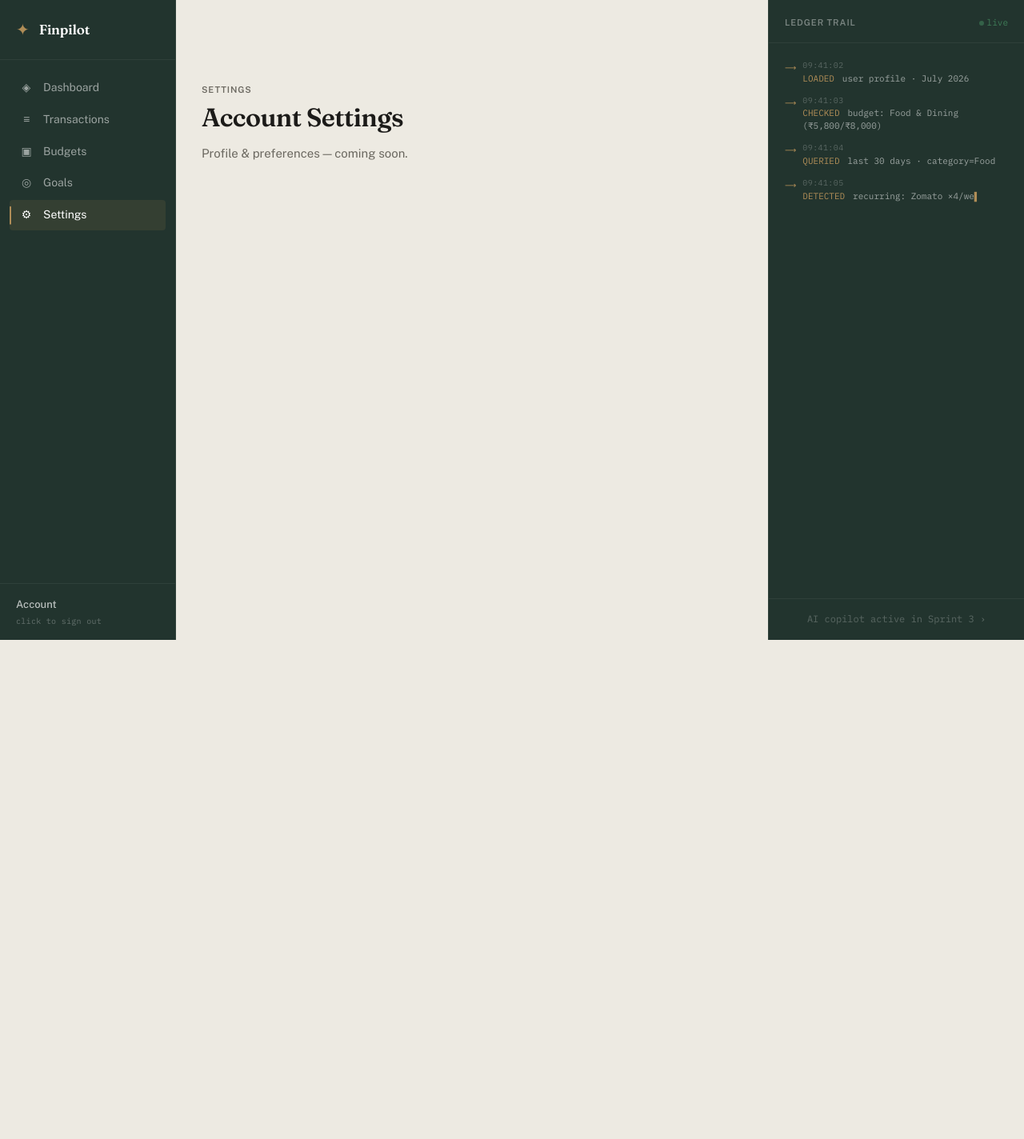
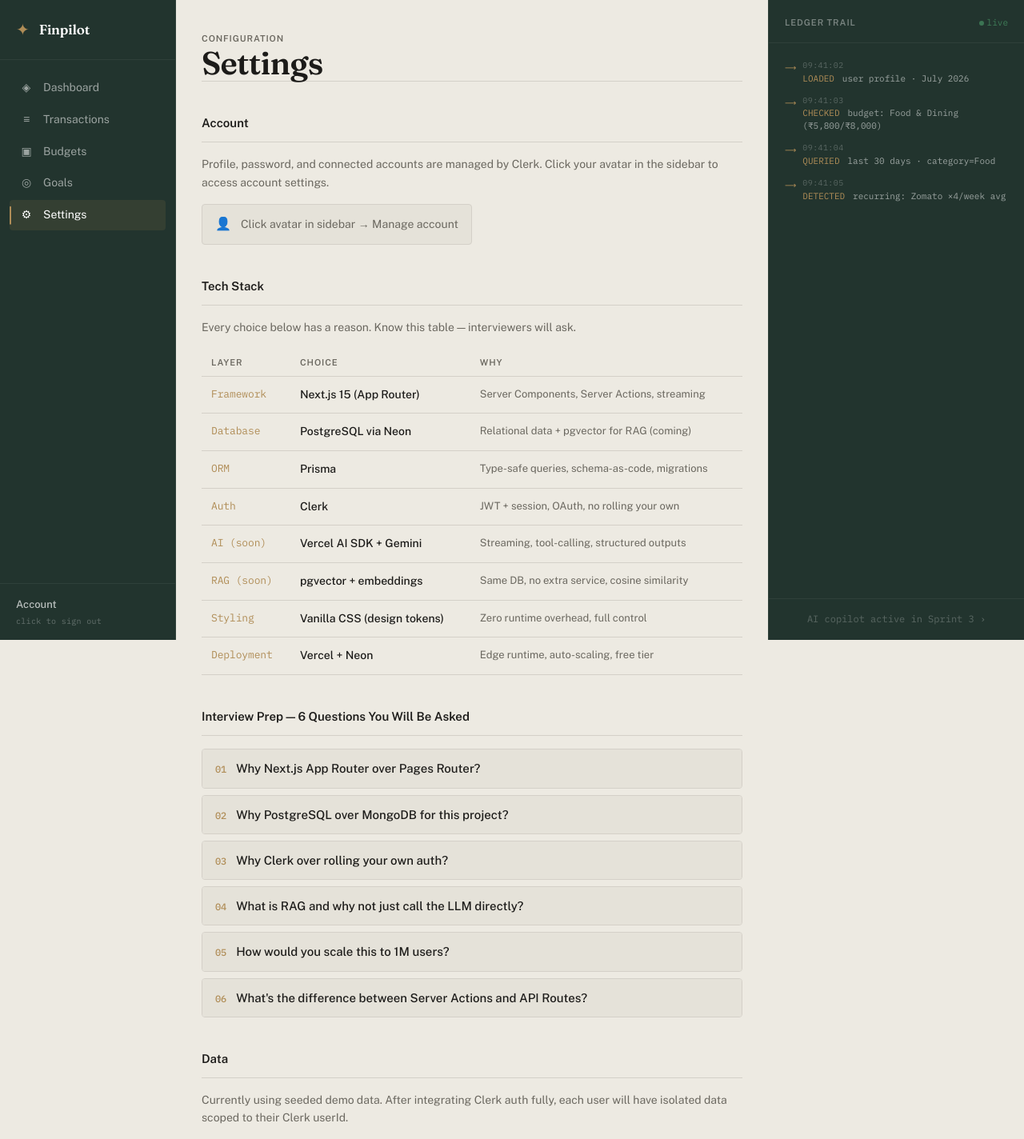
Before and after one commit to TheRoyal52/finance-copilot, a Next.js app: page /settings in a window 1280 px wide. Shown: the top 1424 px of the page at 80% size. Before the commit the page ends 800 px from the top, so only its background shows below. Built offline with nearby package versions, Linux system fonts and the light colour scheme; no server answers.

Commit message:
feat: Settings page — tech stack table, 6 interview Q&As, account section

```diff
--- a/app/(protected)/settings/page.tsx
+++ b/app/(protected)/settings/page.tsx
@@ -1,12 +1,125 @@
-// app/settings/page.tsx
-export const metadata = { title: "Settings — Finance Copilot" };
+// app/(protected)/settings/page.tsx — Server Component
+
+export const metadata = {
+  title: "Settings",
+  description: "Account and application settings",
+};
+
+const TECH_STACK = [
+  { layer: "Framework",   choice: "Next.js 15 (App Router)",        reason: "Server Components, Server Actions, streaming" },
+  { layer: "Database",    choice: "PostgreSQL via Neon",             reason: "Relational data + pgvector for RAG (coming)" },
+  { layer: "ORM",         choice: "Prisma",                          reason: "Type-safe queries, schema-as-code, migrations" },
+  { layer: "Auth",        choice: "Clerk",                           reason: "JWT + session, OAuth, no rolling your own" },
+  { layer: "AI (soon)",   choice: "Vercel AI SDK + Gemini",          reason: "Streaming, tool-calling, structured outputs" },
+  { layer: "RAG (soon)",  choice: "pgvector + embeddings",           reason: "Same DB, no extra service, cosine similarity" },
+  { layer: "Styling",     choice: "Vanilla CSS (design tokens)",     reason: "Zero runtime overhead, full control" },
+  { layer: "Deployment",  choice: "Vercel + Neon",                   reason: "Edge runtime, auto-scaling, free tier" },
+];
+
+const INTERVIEW_QUESTIONS = [
+  {
+    q: "Why Next.js App Router over Pages Router?",
+    a: "Server Components allow data fetching directly in the component tree without prop drilling or API routes. Layouts persist across navigations. Streaming with Suspense gives instant shells while data loads.",
+  },
+  {
+    q: "Why PostgreSQL over MongoDB for this project?",
+    a: "Our data is highly relational (User → Transaction → Category → Budget). Joins are first-class. Most importantly, pgvector gives us vector similarity search in the same database — no extra service needed for RAG.",
+  },
+  {
+    q: "Why Clerk over rolling your own auth?",
+    a: "Auth is a security-critical component. Rolling your own means handling: password hashing (bcrypt cost factor), session rotation, JWT expiry, OAuth flows, CSRF, brute-force protection. Clerk handles all of this and is battle-tested at scale.",
+  },
+  {
+    q: "What is RAG and why not just call the LLM directly?",
+    a: "RAG = Retrieval-Augmented Generation. LLMs have no access to your personal transaction history. Without RAG, any financial advice is generic. With RAG: (1) embed user query, (2) find semantically similar transactions via cosine distance, (3) pass those transactions as context to the LLM → advice grounded in real data.",
+  },
+  {
+    q: "How would you scale this to 1M users?",
+    a: "Horizontal: Connection pooling (PgBouncer/Neon serverless). Caching: Redis for aggregations like monthly totals. Async: Move embedding generation to a background queue (BullMQ). Sharding: Partition Transaction table by userId. Read replicas for dashboard queries.",
+  },
+  {
+    q: "What's the difference between Server Actions and API Routes?",
+    a: "Server Actions are co-located mutations — Next.js generates the POST endpoint automatically, TypeScript types flow end-to-end, and revalidatePath() invalidates cache atomically. API Routes are better when: you need GET endpoints, external clients need to call you, or you need fine-grained HTTP control.",
+  },
+];
 
 export default function SettingsPage() {
   return (
-    <div className="stub-page">
-      <p className="label">Settings</p>
-      <h1 className="stub-title display">Account Settings</h1>
-      <p className="stub-desc muted">Profile & preferences — coming soon.</p>
+    <div className="settings-page">
+      <header className="settings-header">
+        <p className="label">Configuration</p>
+        <h1 className="settings-title display">Settings</h1>
+      </header>
+
+      {/* Profile section — Clerk manages this */}
+      <section className="settings-section">
+        <h2 className="settings-section-title">Account</h2>
+        <p className="muted settings-note">
+          Profile, password, and connected accounts are managed by Clerk.
+          Click your avatar in the sidebar to access account settings.
+        </p>
+        <div className="settings-clerk-hint">
+          <span className="settings-clerk-icon">👤</span>
+          <span>Click avatar in sidebar → Manage account</span>
+        </div>
+      </section>
+
+      {/* Tech stack table — doubles as interview prep */}
+      <section className="settings-section">
+        <h2 className="settings-section-title">Tech Stack</h2>
+        <p className="muted settings-note">
+          Every choice below has a reason. Know this table — interviewers will ask.
+        </p>
+        <table className="settings-table">
+          <thead>
+            <tr>
+              <th className="label">Layer</th>
+              <th className="label">Choice</th>
+              <th className="label">Why</th>
+            </tr>
+          </thead>
+          <tbody>
+            {TECH_STACK.map((row) => (
+              <tr key={row.layer}>
+                <td className="settings-layer mono">{row.layer}</td>
+                <td className="settings-choice">{row.choice}</td>
+                <td className="settings-reason muted">{row.reason}</td>
+              </tr>
+            ))}
+          </tbody>
+        </table>
+      </section>
+
+      {/* Interview Q&A */}
+      <section className="settings-section">
+        <h2 className="settings-section-title">
+          Interview Prep — 6 Questions You Will Be Asked
+        </h2>
+        <div className="settings-qa-list">
+          {INTERVIEW_QUESTIONS.map((item, i) => (
+            <details key={i} className="settings-qa-item">
+              <summary className="settings-qa-q">
+                <span className="settings-qa-num mono">{String(i + 1).padStart(2, "0")}</span>
+                {item.q}
+              </summary>
+              <p className="settings-qa-a muted">{item.a}</p>
+            </details>
+          ))}
+        </div>
+      </section>
+
+      {/* Data section */}
+      <section className="settings-section">
+        <h2 className="settings-section-title">Data</h2>
+        <p className="muted settings-note">
+          Currently using seeded demo data. After integrating Clerk auth fully,
+          each user will have isolated data scoped to their Clerk userId.
+        </p>
+        <div className="settings-data-pill">
+          <span className="mono settings-data-label">DATABASE_URL</span>
+          <span className="muted">postgresql://…@neon.tech/finpilot (env var)</span>
+        </div>
+      </section>
     </div>
   );
 }
--- a/app/globals.css
+++ b/app/globals.css
@@ -1743,3 +1743,146 @@
   gap: var(--space-4);
   flex-wrap: wrap;
 }
+
+/* ================================================================
+   SETTINGS PAGE
+   ================================================================ */
+.settings-page {
+  display: flex;
+  flex-direction: column;
+  gap: var(--space-10);
+  max-width: 780px;
+}
+
+.settings-header {
+  padding-bottom: var(--space-7);
+  border-bottom: 1px solid var(--hairline);
+}
+
+.settings-title { font-size: clamp(1.75rem, 4vw, 2.5rem); }
+
+.settings-section {
+  display: flex;
+  flex-direction: column;
+  gap: var(--space-4);
+}
+
+.settings-section-title {
+  font-size: 0.9375rem;
+  font-weight: 600;
+  color: var(--ink);
+  padding-bottom: var(--space-3);
+  border-bottom: 1px solid var(--hairline);
+}
+
+.settings-note { font-size: 0.875rem; line-height: 1.6; }
+
+.settings-clerk-hint {
+  display: flex;
+  align-items: center;
+  gap: var(--space-3);
+  padding: var(--space-3) var(--space-4);
+  background: var(--paper-subtle);
+  border: 1px solid var(--hairline);
+  border-radius: 4px;
+  font-size: 0.875rem;
+  color: var(--ink-muted);
+  width: fit-content;
+}
+
+.settings-clerk-icon { font-size: 1rem; }
+
+/* ── Tech stack table ────────────────────────────────────── */
+.settings-table {
+  width: 100%;
+  border-collapse: collapse;
+}
+
+.settings-table th {
+  text-align: left;
+  padding: var(--space-2) var(--space-3);
+  border-bottom: 1px solid var(--hairline);
+  font-size: 0.6875rem;
+}
+
+.settings-table td {
+  padding: var(--space-3) var(--space-3);
+  border-bottom: 1px solid var(--hairline);
+  vertical-align: top;
+  font-size: 0.875rem;
+}
+
+.settings-layer {
+  color: var(--brass);
+  font-size: 0.8125rem !important;
+  white-space: nowrap;
+}
+
+.settings-choice { color: var(--ink); font-weight: 500; }
+.settings-reason { font-size: 0.8125rem !important; line-height: 1.5; }
+
+/* ── Interview Q&A ───────────────────────────────────────── */
+.settings-qa-list {
+  display: flex;
+  flex-direction: column;
+  gap: var(--space-2);
+}
+
+.settings-qa-item {
+  border: 1px solid var(--hairline);
+  border-radius: 4px;
+  overflow: hidden;
+}
+
+.settings-qa-q {
+  display: flex;
+  align-items: baseline;
+  gap: var(--space-3);
+  padding: var(--space-3) var(--space-4);
+  cursor: pointer;
+  font-size: 0.9375rem;
+  font-weight: 500;
+  color: var(--ink);
+  background: var(--paper-subtle);
+  list-style: none;
+  transition: background var(--transition-fast);
+  user-select: none;
+}
+
+.settings-qa-q::-webkit-details-marker { display: none; }
+.settings-qa-q::marker { display: none; }
+.settings-qa-q:hover { background: var(--hairline); }
+
+details[open] .settings-qa-q {
+  background: var(--paper-subtle);
+  border-bottom: 1px solid var(--hairline);
+}
+
+.settings-qa-num {
+  color: var(--brass);
+  font-size: 0.75rem;
+  flex-shrink: 0;
+}
+
+.settings-qa-a {
+  padding: var(--space-4);
+  font-size: 0.875rem;
+  line-height: 1.7;
+}
+
+/* ── Data section ────────────────────────────────────────── */
+.settings-data-pill {
+  display: flex;
+  align-items: center;
+  gap: var(--space-4);
+  padding: var(--space-3) var(--space-4);
+  background: var(--paper-subtle);
+  border: 1px solid var(--hairline);
+  border-radius: 4px;
+  font-size: 0.8125rem;
+}
+
+.settings-data-label {
+  color: var(--brass);
+  font-size: 0.75rem;
+}
```
